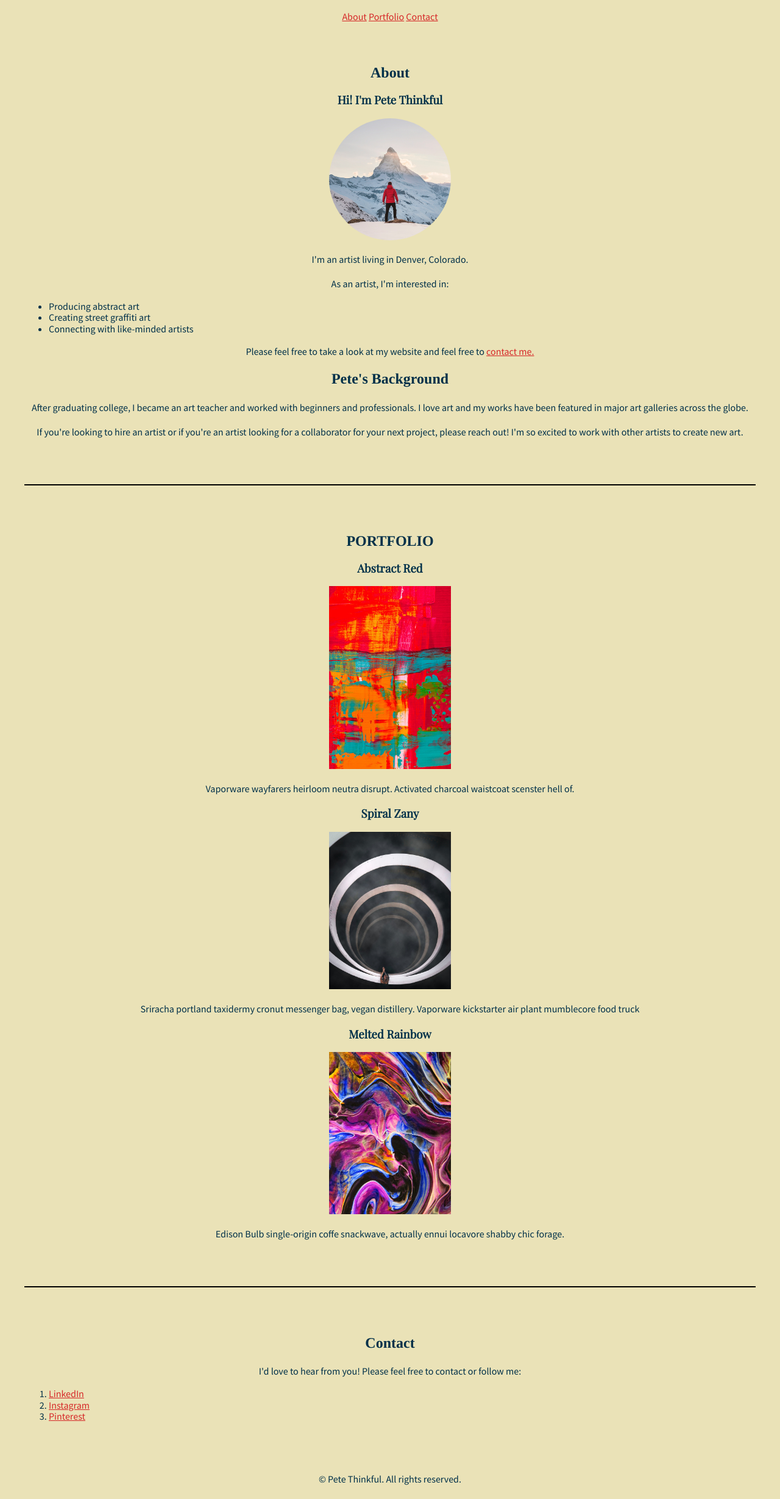
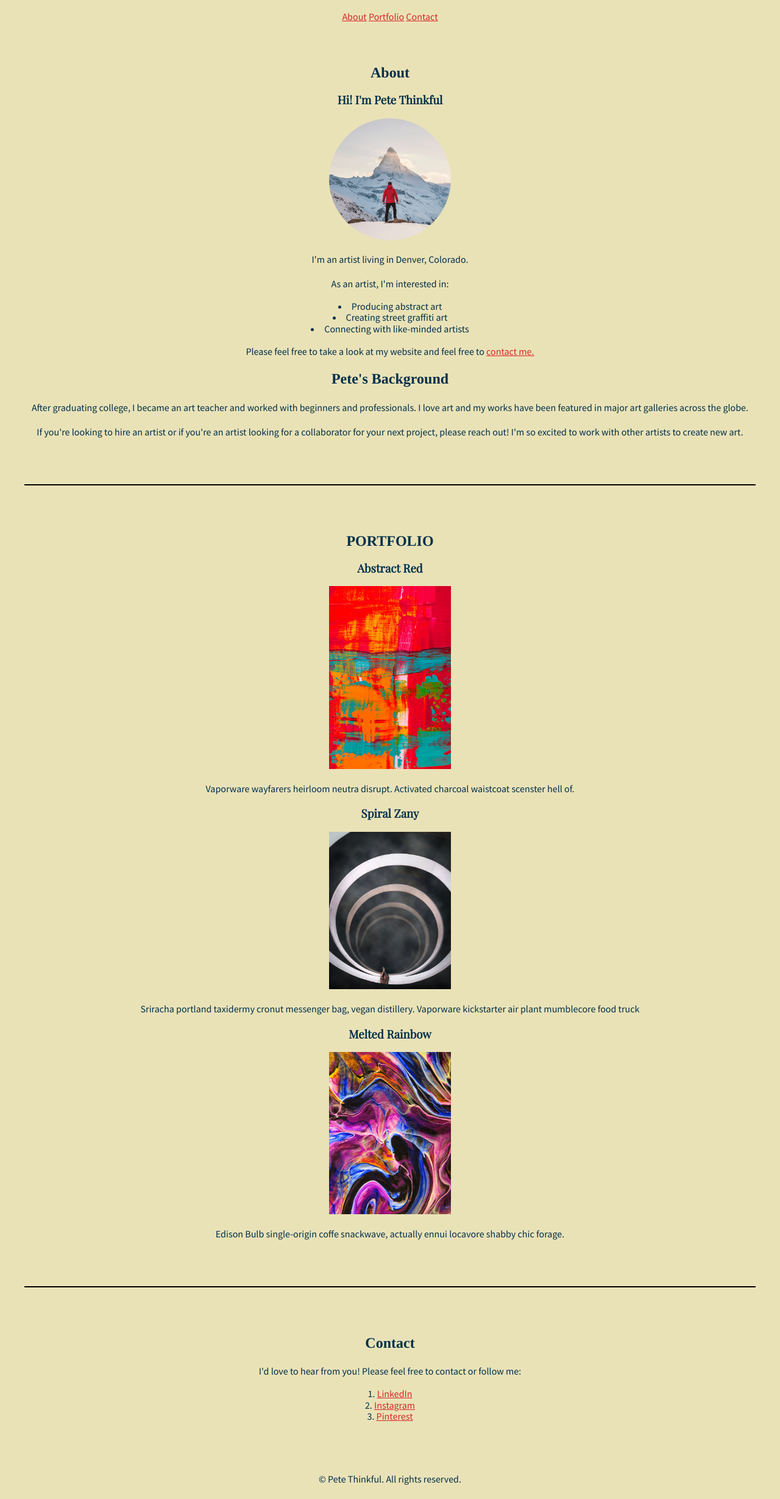
Before and after one commit to kristinhodges/assignment-1, a plain HTML site: page index.html in a window 1280 px wide. Shown: the part 102-2560 px from the top of the page at 61% size. Drawn offline with nearby package versions, Linux system fonts and the light colour scheme.

Commit message:
Update style.css

```diff
--- a/style.css
+++ b/style.css
@@ -38,14 +38,17 @@ article {
 }
 
 
+
 ul  {
-text-align: left;
+  padding-left: 0;
+  list-style-position: inside;
 }
 
 
 
 ol {
- text-align: left;
+  padding-left: 0;
+  list-style-position: inside;
 }
 
 
```
